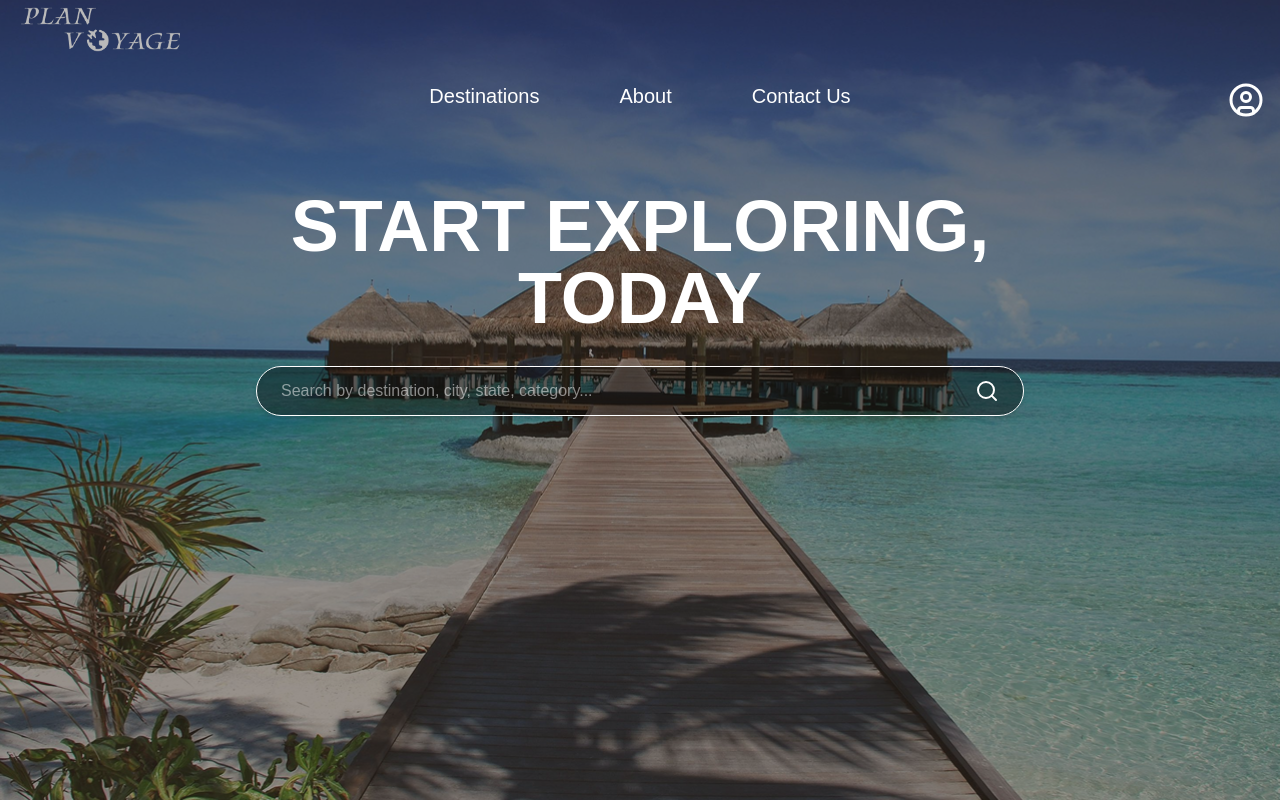
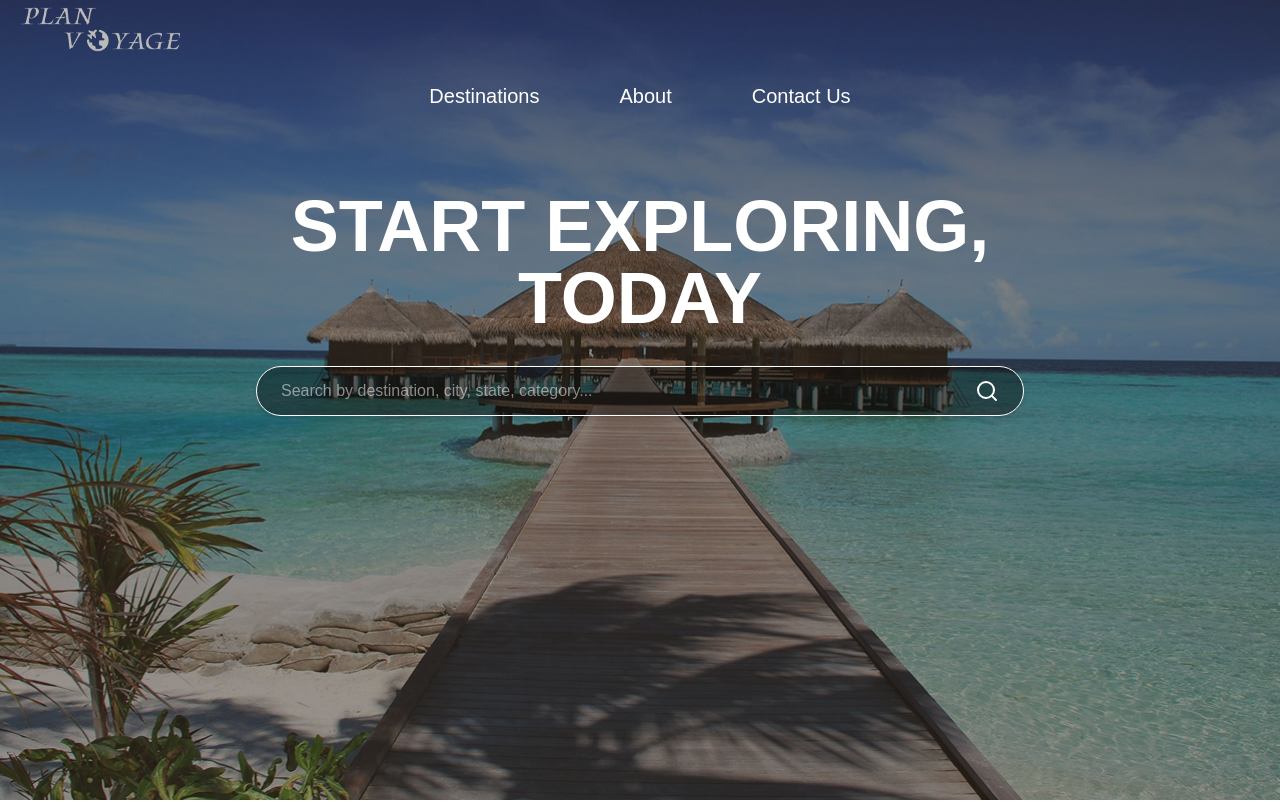
Before and after one commit to PlanVoyage-TeamC/PlanVoyage, a Next.js app in the folder frontend/: page /home in a window 1280 px wide. Shown: the top 802 px of the page. Built offline with nearby package versions, Linux system fonts and the light colour scheme; sample sign-in values are in the browser's storage.

Commit message:
fixed profile issues on all pages when user signed in

```diff
--- a/frontend/src/app/components/Navbar.jsx
+++ b/frontend/src/app/components/Navbar.jsx
@@ -3,10 +3,18 @@ import { useEffect, useRef, useState } from "react";
 import { useRouter } from "next/navigation";
 import { UserCircle } from "lucide-react";
 
-export default function Navbar({ isDestinations, isHome, isPreferences, isProfileShown }) {
+export default function Navbar({ isDestinations, isHome, isPreferences }) {
   const [dropdownOpen, setDropdownOpen] = useState(false);
+  const [isLoggedIn, setIsLoggedIn] = useState(false);
   const router = useRouter();
   const dropdownRef = useRef(null);
+
+  useEffect(() => {
+    if (typeof window !== "undefined") {
+      const email = localStorage.getItem("email");
+      setIsLoggedIn(!!email); // true if email exists
+    }
+  }, []);
 
   const handleLogout = () => {
     localStorage.clear();
@@ -23,8 +31,8 @@ export default function Navbar({ isDestinations, isHome, isPreferences, isProfil
         <p className="cursor-pointer" onClick={() => router.push("#footer")}>Contact Us</p>
       </div>
 
-      {/* Show profile button only if logged in */}
-      {isProfileShown && (isHome || isDestinations) && (
+      {/* Show profile button only if user is signed in */}
+      {isLoggedIn && (isHome || isDestinations) && (
         <div className="absolute top-4 right-4 z-50" ref={dropdownRef}>
           <UserCircle
             size={36}
```
